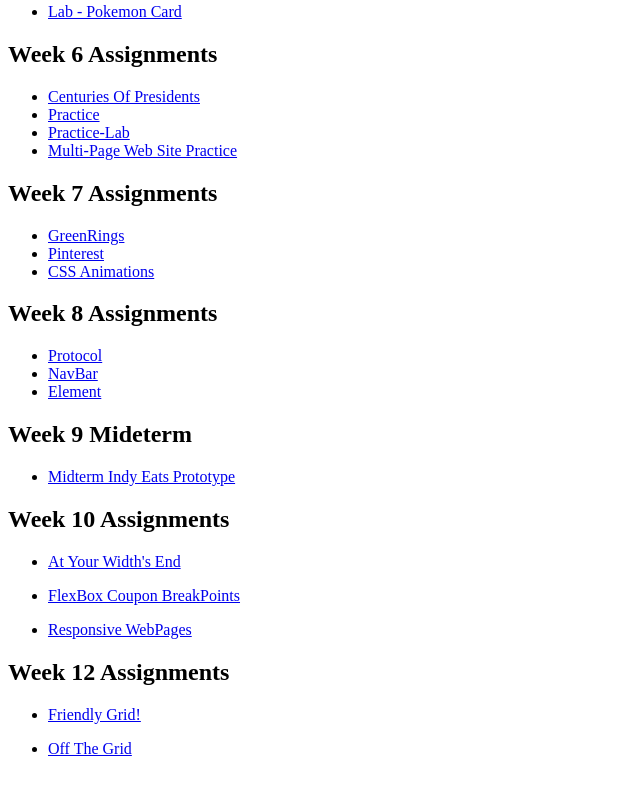
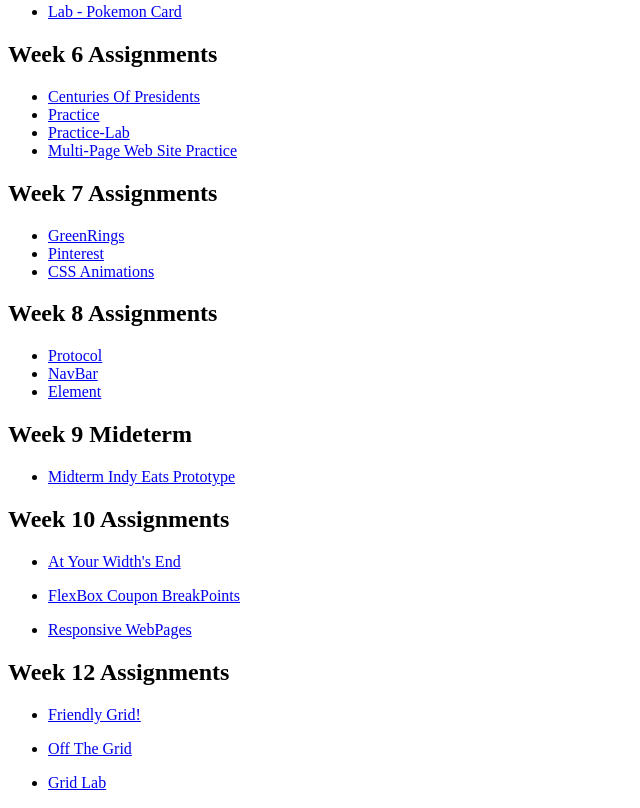
Before and after one commit to NobleC418/Web-Design, a plain HTML site: page index.html in a window 1280 px wide. Shown: the part 573-1381 px from the top of the page, without its empty margins (0-640 px from the left). Before the commit the page ends 1347 px from the top, so only its background shows below. Drawn offline with Linux system fonts and the light colour scheme.

Commit message:
Add link to 'Grid Lab' in index.html

```diff
--- a/index.html
+++ b/index.html
@@ -88,5 +88,8 @@
     <ul>
         <li><a href="week12/Off The Grid/index.html">Off The Grid</a></li>
     </ul>
+    <ul>
+        <li><a href="week12/Grid Lab - Read All About It!/Grid Lab.html">Grid Lab</a></li>
+    </ul>
 </body>
 </html>
```
